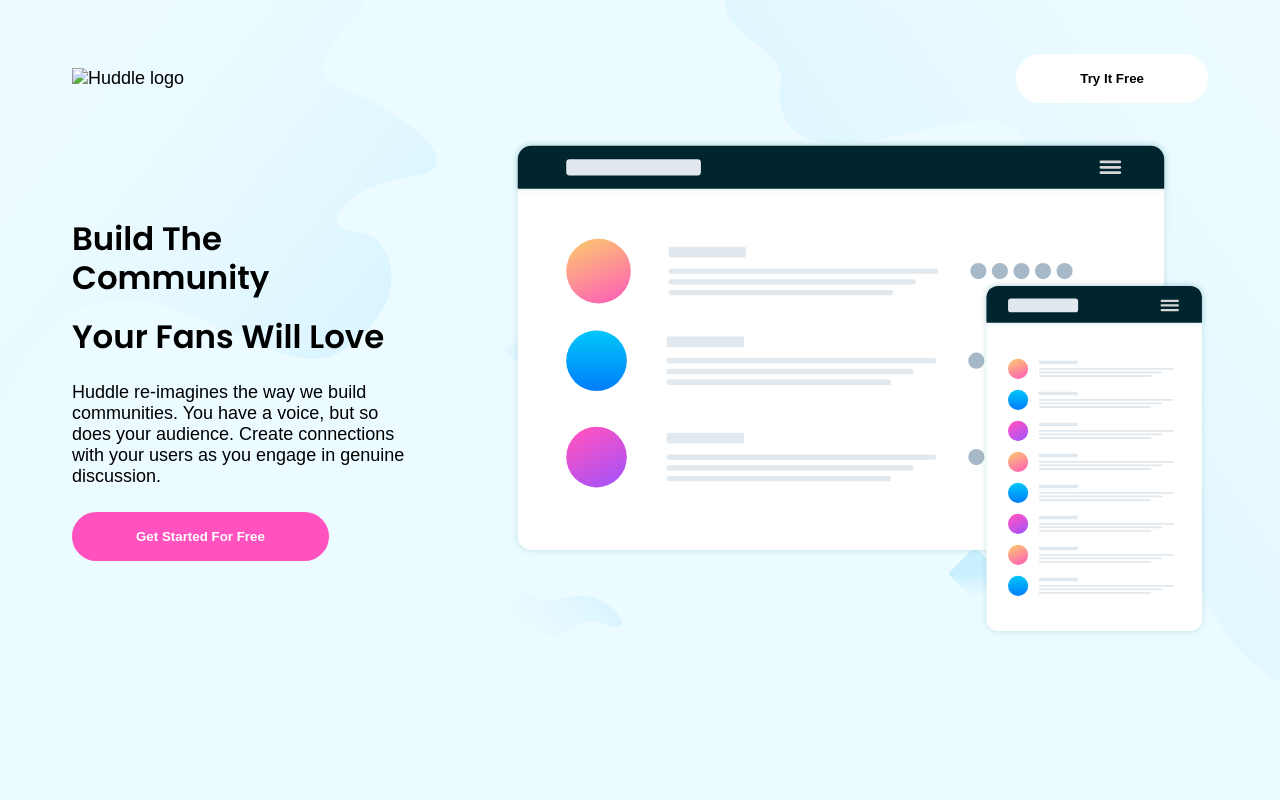
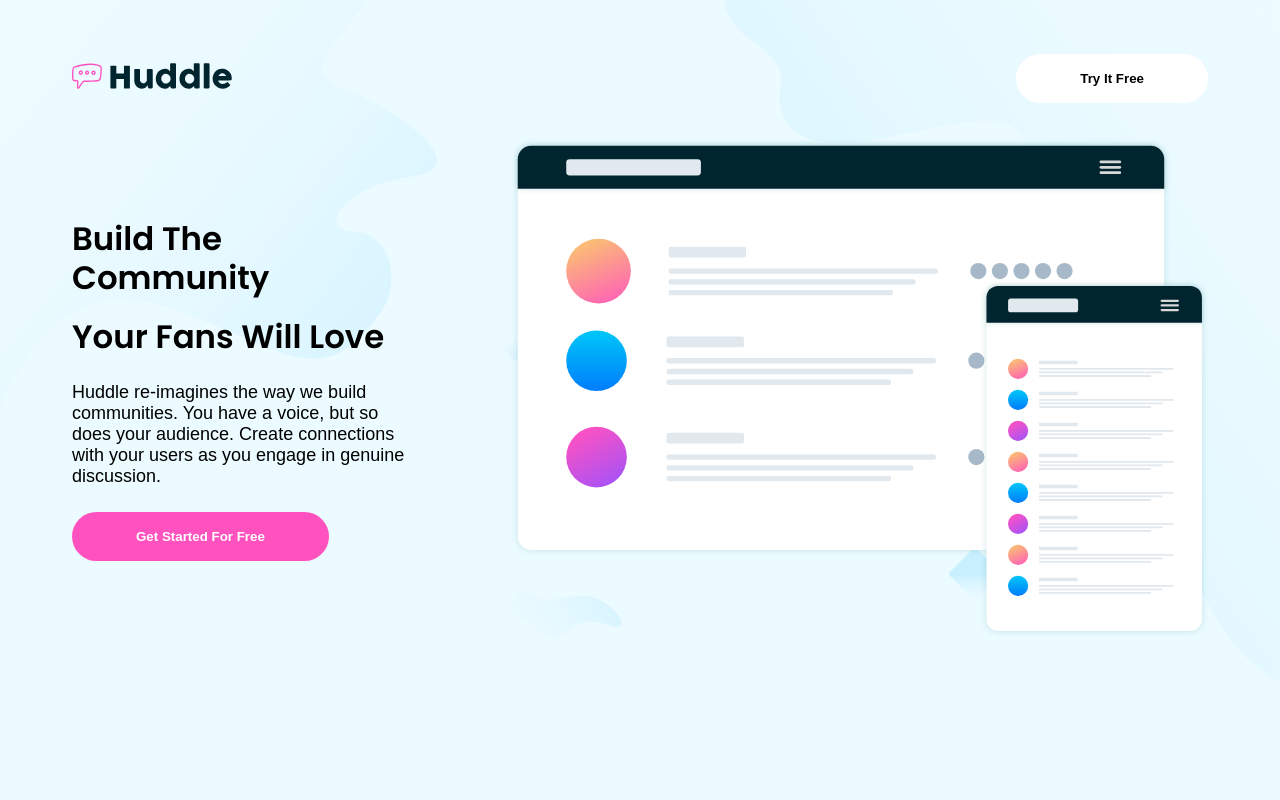
Before and after one commit to mrK-infosec/Frontend-Mentor, a plain HTML site: page Huddle/index.html in a window 1280 px wide. Shown: the top 800 px of the page. Drawn offline with nearby package versions, Linux system fonts and the light colour scheme; the site is published under a folder, as on GitHub Pages, so addresses that start at the root find nothing.

Commit message:
fix: fix the image

```diff
--- a/Huddle/index.html
+++ b/Huddle/index.html
@@ -11,7 +11,7 @@
     <section class="hero-section">
       <nav>
         <div class="logo">
-          <img class="img-logo" src="/images/logo.svg" alt="Huddle logo" />
+          <img class="img-logo" src="images/logo.svg" alt="Huddle logo" />
         </div>
         <button class="btn primary">Try It Free</button>
       </nav>
```
